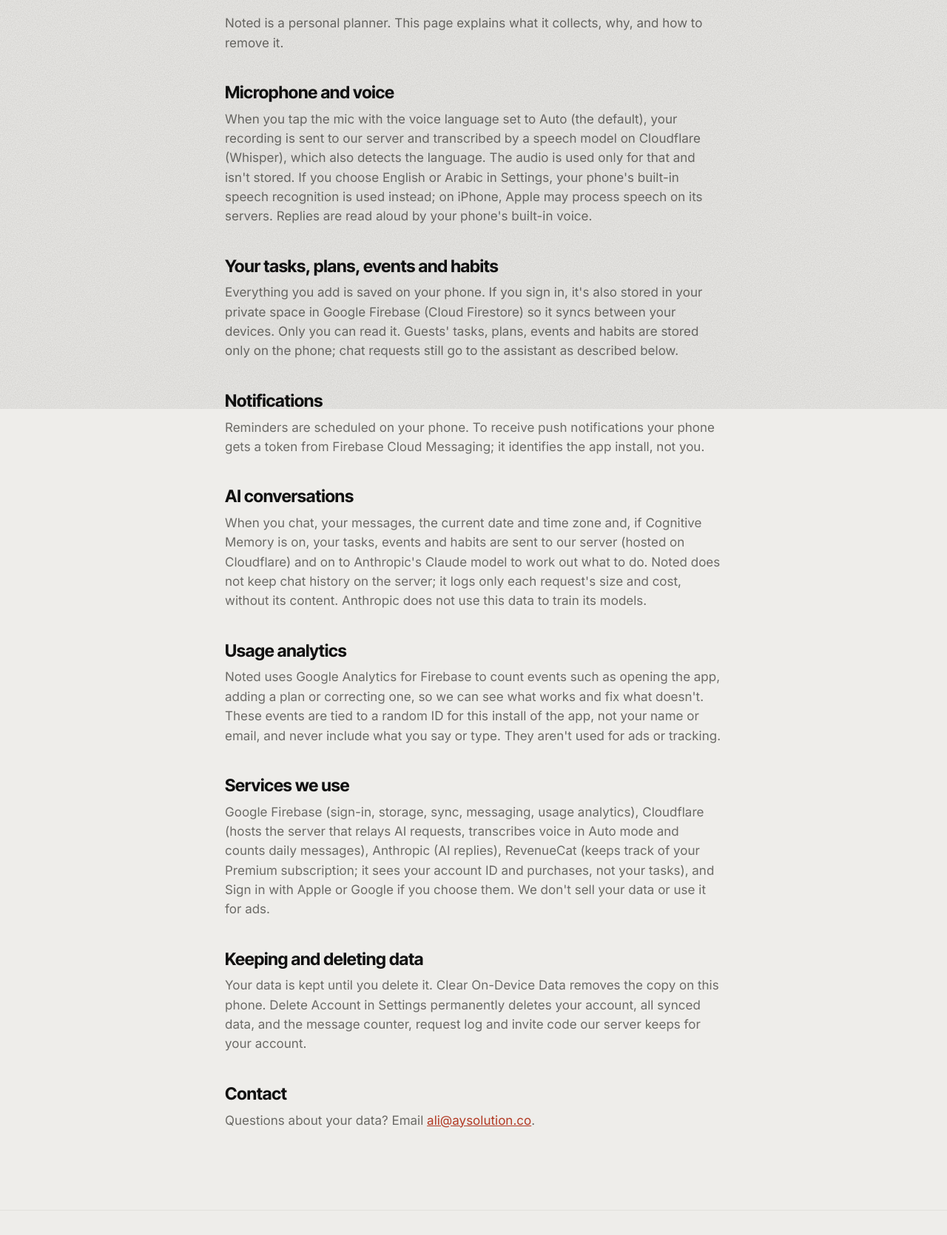
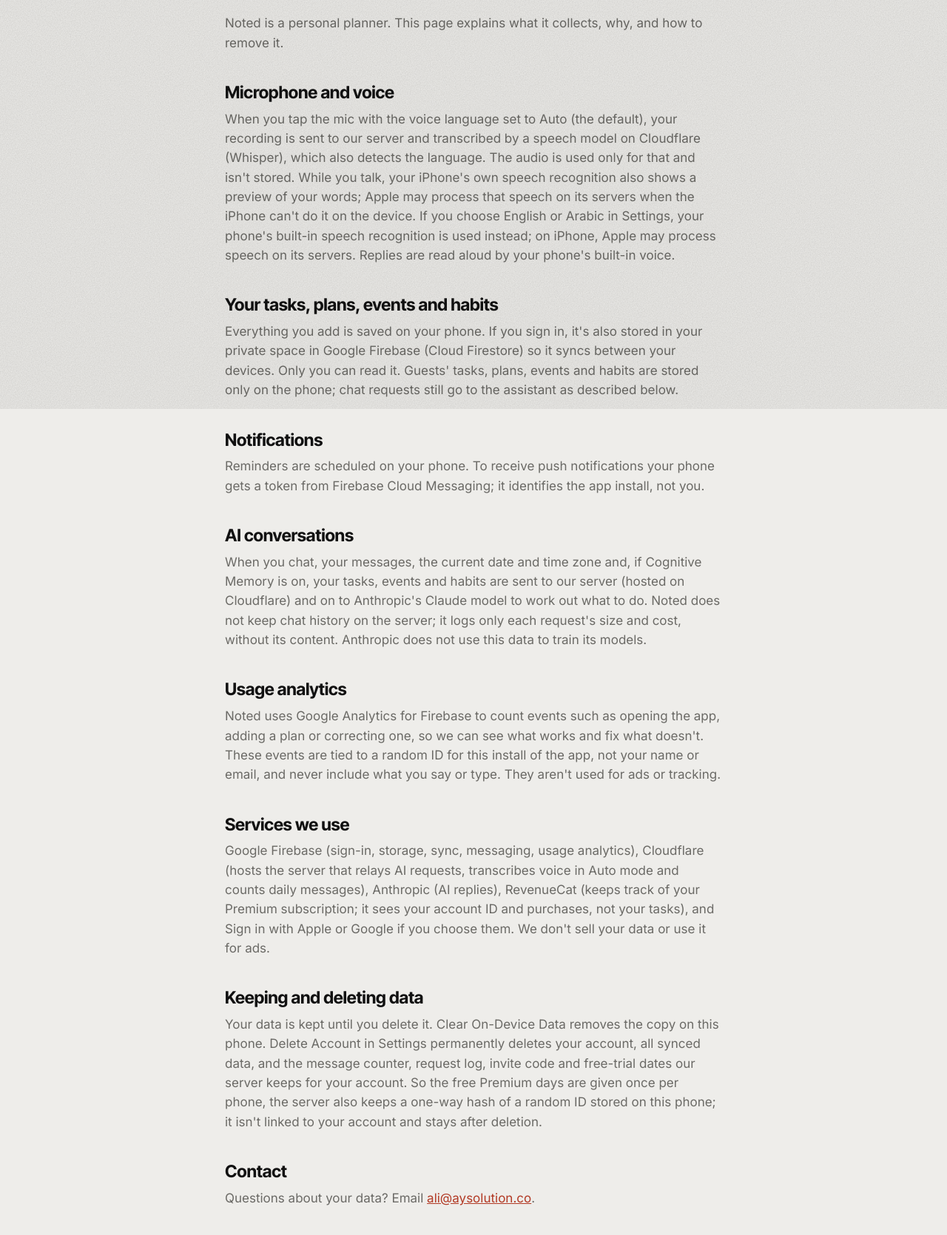
Before and after one commit to Aliii3/noted, a plain HTML site: page privacy.html in a window 1280 px wide. Shown: the part 247-1917 px from the top of the page at 74% size. Drawn offline with Linux system fonts and the light colour scheme.

Commit message:
Privacy: live words preview on iPhone, current deletion text
Co-Authored-By: Claude Opus 5.5 <noreply@anthropic.com>

```diff
--- a/privacy.html
+++ b/privacy.html
@@ -41,7 +41,7 @@
     <p class="meta">Last updated November 14, 2026</p>
     <p>Noted is a personal planner. This page explains what it collects, why, and how to remove it.</p>
     <h2>Microphone and voice</h2>
-    <p>When you tap the mic with the voice language set to Auto (the default), your recording is sent to our server and transcribed by a speech model on Cloudflare (Whisper), which also detects the language. The audio is used only for that and isn&#x27;t stored. If you choose English or Arabic in Settings, your phone&#x27;s built-in speech recognition is used instead; on iPhone, Apple may process speech on its servers. Replies are read aloud by your phone&#x27;s built-in voice.</p>
+    <p>When you tap the mic with the voice language set to Auto (the default), your recording is sent to our server and transcribed by a speech model on Cloudflare (Whisper), which also detects the language. The audio is used only for that and isn&#x27;t stored. While you talk, your iPhone&#x27;s own speech recognition also shows a preview of your words; Apple may process that speech on its servers when the iPhone can&#x27;t do it on the device. If you choose English or Arabic in Settings, your phone&#x27;s built-in speech recognition is used instead; on iPhone, Apple may process speech on its servers. Replies are read aloud by your phone&#x27;s built-in voice.</p>
     <h2>Your tasks, plans, events and habits</h2>
     <p>Everything you add is saved on your phone. If you sign in, it&#x27;s also stored in your private space in Google Firebase (Cloud Firestore) so it syncs between your devices. Only you can read it. Guests&#x27; tasks, plans, events and habits are stored only on the phone; chat requests still go to the assistant as described below.</p>
     <h2>Notifications</h2>
@@ -53,7 +53,7 @@
     <h2>Services we use</h2>
     <p>Google Firebase (sign-in, storage, sync, messaging, usage analytics), Cloudflare (hosts the server that relays AI requests, transcribes voice in Auto mode and counts daily messages), Anthropic (AI replies), RevenueCat (keeps track of your Premium subscription; it sees your account ID and purchases, not your tasks), and Sign in with Apple or Google if you choose them. We don&#x27;t sell your data or use it for ads.</p>
     <h2>Keeping and deleting data</h2>
-    <p>Your data is kept until you delete it. Clear On-Device Data removes the copy on this phone. Delete Account in Settings permanently deletes your account, all synced data, and the message counter, request log and invite code our server keeps for your account.</p>
+    <p>Your data is kept until you delete it. Clear On-Device Data removes the copy on this phone. Delete Account in Settings permanently deletes your account, all synced data, and the message counter, request log, invite code and free-trial dates our server keeps for your account. So the free Premium days are given once per phone, the server also keeps a one-way hash of a random ID stored on this phone; it isn&#x27;t linked to your account and stays after deletion.</p>
     <h2>Contact</h2>
     <p>Questions about your data? Email <a href="mailto:ali@aysolution.co">ali@aysolution.co</a>.</p>
 </main>
```
